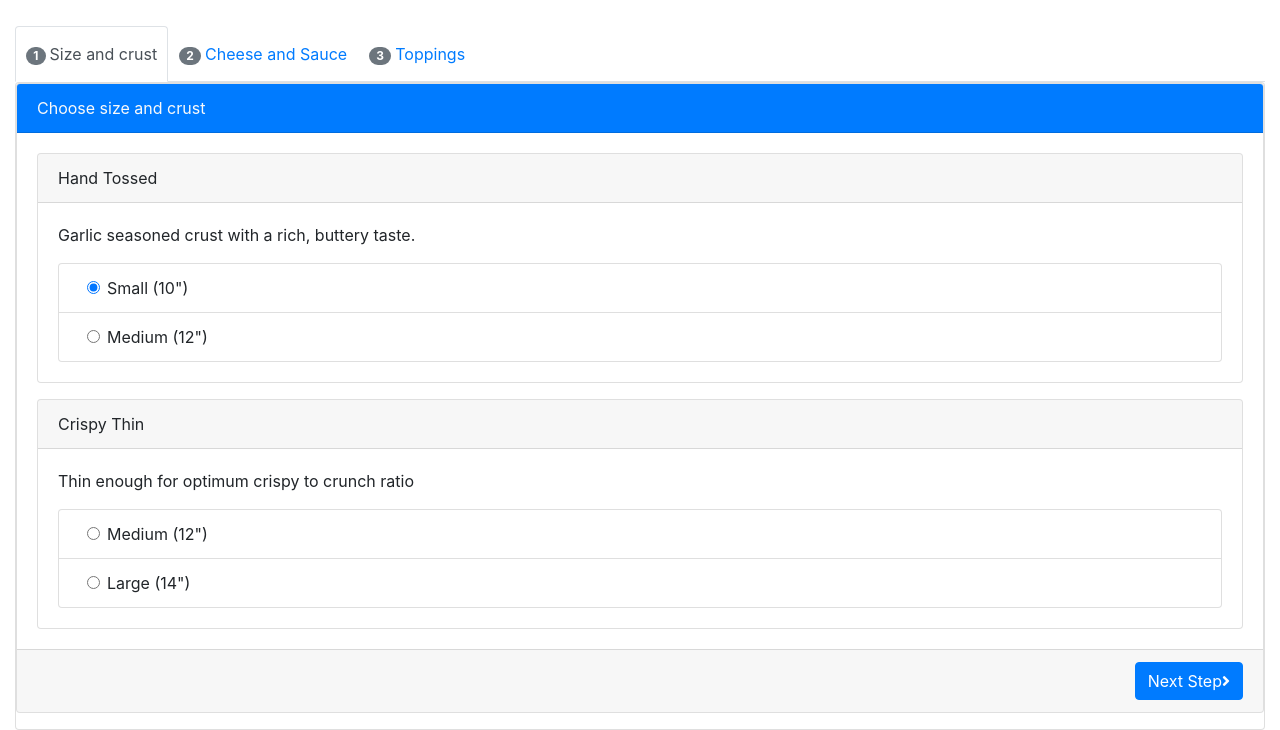
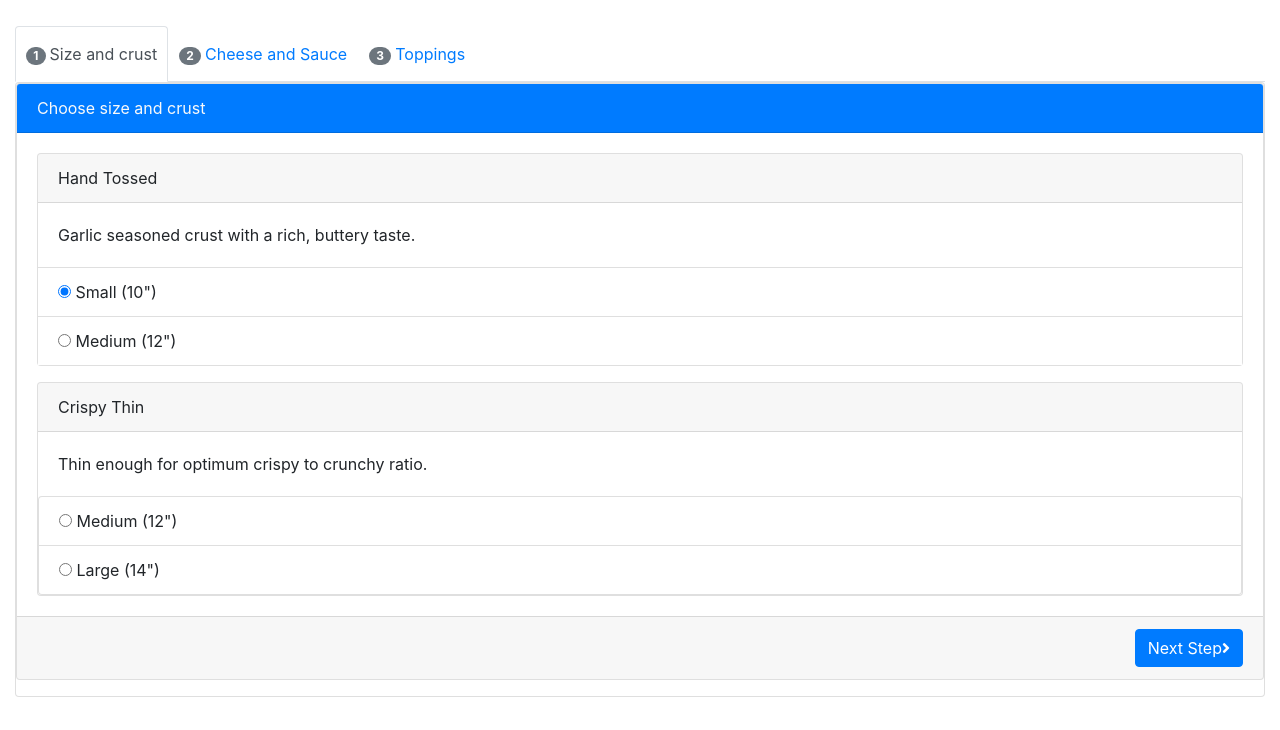
Before and after one commit to mattlopez4011/codeup-web-exercises, a plain HTML site: page order-pizza.html in a window 1280 px wide. Shown: the part 447-1177 px from the top of the page. After the commit the page ends 1144 px from the top, so only its background shows below. Drawn offline with nearby package versions, Linux system fonts and the light colour scheme.

Commit message:
Fixed body spacing on size and crust tab.

```diff
--- a/order-pizza.html
+++ b/order-pizza.html
@@ -67,18 +67,18 @@
                             <div class="card-header">
                                 Hand Tossed
                             </div>
-                            <div class="card-body">
-                                <p class="card-text">Garlic seasoned crust with a rich, buttery taste.</p>
+                            <div class="card-body p-0">
+                                <div class="card-body">Garlic seasoned crust with a rich, buttery taste.</div>
                                 <!-- List-Group-->
-                                <ul class="list-group">
-                                    <li class="list-group-item pl-5">
-                                        <input class="form-check-input" type="radio" name="exampleRadios" id="exampleRadios1" value="option1" checked>
+                                <ul class="list-group list-group-flush">
+                                    <li class="list-group-item">
+                                        <input class="" type="radio" name="exampleRadios" id="exampleRadios1" value="option1" checked>
                                         <label class="form-check-label " for="exampleRadios1">
                                             Small (10")
                                         </label>
                                     </li>
-                                    <li class="list-group-item pl-5">
-                                        <input class="form-check-input" type="radio" name="exampleRadios" id="exampleRadios2" value="option2">
+                                    <li class="list-group-item">
+                                        <input class="" type="radio" name="exampleRadios" id="exampleRadios2" value="option2">
                                         <label class="form-check-label" for="exampleRadios2">
                                             Medium (12")
                                         </label>
@@ -93,18 +93,18 @@
                             <div class="card-header">
                                 Crispy Thin
                             </div>
-                            <div class="card-body">
-                                <p class="card-text">Thin enough for optimum crispy to crunch ratio</p>
+                            <div class="card-body p-0">
+                                <div class="card-body">Thin enough for optimum crispy to crunchy ratio.</div>
                                 <!-- List-Group-->
                                 <ul class="list-group">
-                                    <li class="list-group-item pl-5">
-                                        <input class="form-check-input" type="radio" name="exampleRadios" id="exampleRadios1" value="option1" >
+                                    <li class="list-group-item ">
+                                        <input class="" type="radio" name="exampleRadios" id="exampleRadios1" value="option1" >
                                         <label class="form-check-label " for="exampleRadios1">
                                             Medium (12")
                                         </label>
                                     </li>
-                                    <li class="list-group-item pl-5 ">
-                                        <input class="form-check-input" type="radio" name="exampleRadios" id="exampleRadios2" value="option2">
+                                    <li class="list-group-item ">
+                                        <input class="" type="radio" name="exampleRadios" id="exampleRadios2" value="option2">
                                         <label class="form-check-label" for="exampleRadios2">
                                             Large (14")
                                         </label>
```
